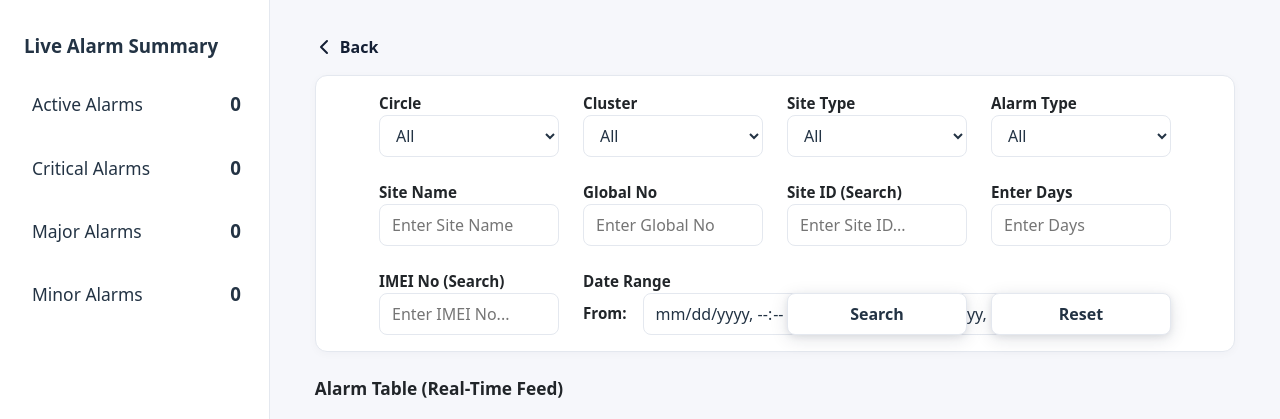
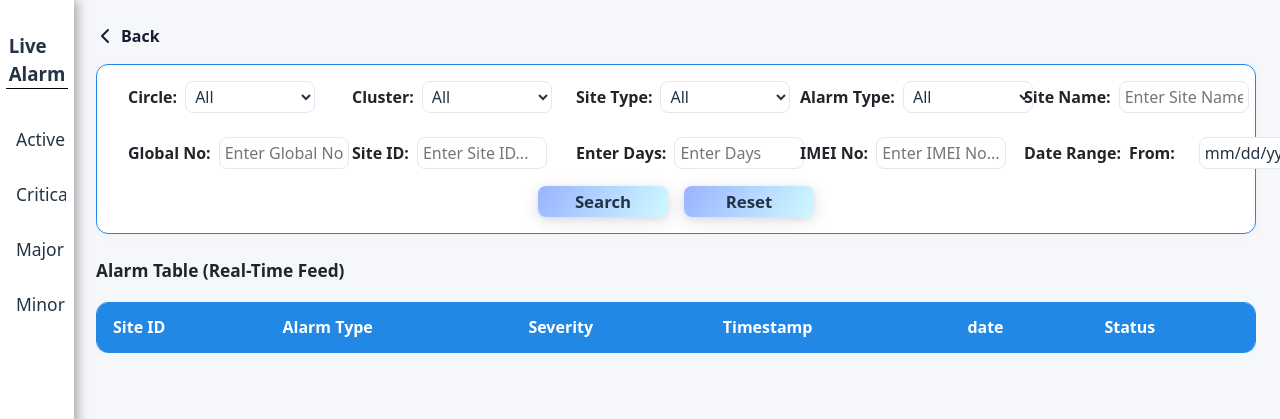
Before and after one commit to Shivam774705/RMS_project, a Django app: template RMS_app/templates/live_alarms.html in a window 1280 px wide. Shown: the part 56-475 px from the top of the page. Run offline with Django 3.2, Linux system fonts and the light colour scheme; the template is opened without the code that fills it, so the values that code supplies are empty.

Commit message:
ui_update

```diff
--- a/RMS_app/templates/filters.html
+++ b/RMS_app/templates/filters.html
@@ -72,28 +56,39 @@
   /* Filter Bar */
   .filter-bar {
     display: flex;
-    justify-content: center;
-    align-items: center;
+    flex-wrap: wrap;
+    justify-content: center; /* center horizontally */
+    align-items: flex-start;
     background: var(--filter-bg-light);
     border-radius: 12px;
-    padding: 16px 24px;
-    display: flex;
-    flex-wrap: wrap;
+    padding: 16px 24px 64px 24px; /* extra bottom padding for buttons */
     gap: 24px;
     box-shadow: var(--box-shadow-light);
-    border: 1px solid var(--card-border-light);
+    border: 1px solid #2189e5ff;
     margin-bottom: 24px;
+    position: relative; /* for absolute button group */
     transition: background 0.3s, color 0.3s, border-color 0.3s;
+    min-height: 130px; /* adjust as needed */
   }
   body.dark-mode .filter-bar {
     background: var(--filter-bg-dark);
-    border-color: var(--card-border-dark);
+    border-color: #2189e5ff;
     box-shadow: var(--box-shadow-dark);
     color: var(--filter-text-dark);
   }
-  .btn-search,
-  .btn-reset {
-    margin-top: 23px;
+
+  /* Button group inside filter-bar, bottom center */
+  .filter-bar .button-group {
+    position: absolute;
+    bottom: 16px;
+    left: 50%;
+    transform: translateX(-50%);
+    display: flex;
+    gap: 16px;
+  }
+  .filter-bar .btn-search,
+  .filter-bar .btn-reset {
+    margin: 0;
     cursor: pointer;
     border: none;
     font-weight: 600;
@@ -106,52 +101,56 @@
     transition: transform 0.18s cubic-bezier(0.36, 1.43, 0.44, 1.01),
       box-shadow 0.18s cubic-bezier(0.36, 1.43, 0.44, 1.01);
 
-    /* 3D gradient overlay for depth */
+    /* 3D gradient overlay */
     background-image: linear-gradient(
       120deg,
-      rgba(255, 255, 255, 0.14) 0%,
-      rgba(255, 255, 255, 0.02) 94%
+      rgba(0, 64, 255, 0.4) 0%,
+      rgba(0, 208, 255, 0.2) 94%
     );
   }
-
-  .btn-search:active,
-  .btn-reset:active {
+  .filter-bar .btn-search:active,
+  .filter-bar .btn-reset:active {
     transform: translateY(2px) scale(0.98);
     box-shadow: 0 2px 7px rgba(22, 36, 59, 0.09),
       0 1px 4px rgba(22, 36, 59, 0.08);
   }
-
-  .btn-search:hover,
-  .btn-reset:hover {
+  .filter-bar .btn-search:hover,
+  .filter-bar .btn-reset:hover {
     box-shadow: 0 6px 24px rgba(160, 160, 160, 0.18),
       0 3px 8px rgba(204, 204, 204, 0.1);
     filter: brightness(1.06);
     outline: none;
   }
-
-  .btn-search:focus,
-  .btn-reset:focus {
+  .filter-bar .btn-search:focus,
+  .filter-bar .btn-reset:focus {
     box-shadow: 0 0 0 2px #8b5cf6, 0 4px 18px rgba(22, 36, 59, 0.12);
   }
 
   .filter-group {
     display: flex;
-    flex-direction: column;
+    flex-direction: row;
     max-width: 180px;
+    margin-right: 20px;
     min-width: 180px;
     flex-grow: 1;
   }
   .filter-label {
+    display: flex;
+    align-items: center;
+    white-space: nowrap;
     font-weight: 600;
-    font-size: 0.95rem;
+    font-size: 1rem;
+    margin-right: 8px;
     color: inherit;
   }
   .filter-select,
   .filter-input {
+    flex: 1;
     border-radius: 8px;
     border: 1px solid var(--card-border-light);
-    padding: 8px 12px;
+    padding: 3px 5px;
     font-size: 1rem;
+    min-width: 130px;
     color: var(--filter-text-light);
     background: var(--card-light);
     transition: background 0.3s, color 0.3s, border-color 0.3s;
@@ -207,7 +221,7 @@
   <div class="filter-bar" role="region" action="{% url 'status' %}" method="get" aria-label="Filter Alarms">
 
     <div class="filter-group">
-      <label for="filter-circle" class="filter-label">Circle</label>
+      <label for="filter-circle" class="filter-label">Circle:</label>
       <select
         id="filter-circle"
         class="filter-select"
@@ -221,7 +235,7 @@
     </div>
 
     <div class="filter-group">
-      <label for="cluster" class="filter-label">Cluster</label>
+      <label for="cluster" class="filter-label">Cluster:</label>
       <select
         id="cluster"
         class="filter-select"
@@ -235,7 +249,7 @@
     </div>
 
     <div class="filter-group">
-      <label for="filter-site-type" class="filter-label">Site Type</label>
+      <label for="filter-site-type" class="filter-label">Site Type:</label>
       <select
         id="filter-site-type"
         class="filter-select"
@@ -248,7 +262,7 @@
       </select>
     </div>
     <div class="filter-group {% if hide_alarm_type %}alarm-type{% endif %}">
-      <label for="filter-alarm-type" class="filter-label">Alarm Type</label>
+      <label for="filter-alarm-type" class="filter-label">Alarm Type:</label>
       <select
         id="filter-alarm-type"
         class="filter-select"
@@ -261,7 +275,7 @@
       </select>
     </div>
     <div class="filter-group {% if hide_site_name %}site-name{% endif %}">
-      <label for="filter-site-name" class="filter-label">Site Name</label>
+      <label for="filter-site-name" class="filter-label">Site Name:</label>
       <input
         type="text"
         placeholder="Enter Site Name"
@@ -271,7 +285,7 @@
       />
     </div>
     <div class="filter-group {% if hide_global_no %}global-no{% endif %}">
-      <label for="filter-global-no" class="filter-label">Global No</label>
+      <label for="filter-global-no" class="filter-label">Global No:</label>
       <input
         type="text"
         placeholder="Enter Global No"
@@ -281,7 +295,7 @@
       />
     </div>
     <div class="filter-group" >
-      <label for="filter-site-id" class="filter-label">Site ID (Search)</label>
+      <label for="filter-site-id" class="filter-label">Site ID:</label>
       <input
         id="filter-site-id"
         class="filter-input"
@@ -291,7 +305,7 @@
       />
     </div>
         <div class="filter-group {% if hide_enter_days %}enter_days{% endif %}">
-      <label for="filter-global-no" class="filter-label">Enter Days</label>
+      <label for="filter-global-no" class="filter-label">Enter Days:</label>
       <input
         type="text"
         placeholder="Enter Days"
@@ -301,7 +315,7 @@
       />
     </div>
     <div class="filter-group {% if hide_imei_no %}imei-no{% endif %}" >
-      <label for="filter-site-id" class="filter-label">IMEI No (Search)</label>
+      <label for="filter-site-id" class="filter-label">IMEI No:</label>
       <input
         id="filter-site-id"
         class="filter-input"
@@ -311,7 +325,7 @@
       />
     </div>
     <div class="filter-group {% if hide_date %}date-range{% endif %}">
-      <label for="filter-from" class="filter-label">Date Range</label>
+      <label for="filter-from" class="filter-label">Date Range:</label>
       <div class=" date-time">
       <label for="filter-from" class="filter-label">From:</label>
       <input type="datetime-local" id="filter-from" class="filter-input" name="from_date" disabled />
@@ -319,16 +333,10 @@
       <input type="datetime-local" id="filter-to" class="filter-input" name="to_date" disabled />
       </div>
     </div>
-    {% comment %} <div class="filter-group {% if hide_export %}export{% endif %}">
-      <button type="submit" class="filter-input btn-search">Export to CSV</button>
-    </div>
-    <div class="filter-group {% if hide_pdf %}pdf{% endif %}">
-      <button type="submit" class="filter-input btn-search">Export to PDF</button>
-    </div> {% endcomment %}
-    <div class="filter-group">
+
+    <!-- Buttons inside the filter bar box, fixed at bottom center of this box -->
+    <div class="button-group" role="group" aria-label="Search and reset filter actions">
       <button type="submit" class="filter-input btn-search">Search</button>
-    </div>
-    <div class="filter-group">
       <button type="reset" class="filter-input btn-reset">Reset</button>
     </div>
   </div>
--- a/RMS_app/templates/live_alarms.html
+++ b/RMS_app/templates/live_alarms.html
@@ -1,5 +1,4 @@
-{% extends "base.html" %}
-{% block div_class %}no-sidebar{% endblock %}
+{% extends "base.html" %} {% block div_class %}no-sidebar{% endblock %}
 {% block body %}
 <style>
   :root {
@@ -16,28 +15,23 @@
     --filter-bg-dark: #1e2a4a;
     --filter-text-light: #233344;
     --filter-text-dark: #d5d9e4;
-    --box-shadow-light: 0 2px 8px rgba(22,36,59,0.03);
-    --box-shadow-dark: 0 2px 8px rgba(10,24,48,0.12);
+    --box-shadow-light: 0 2px 8px rgba(22, 36, 59, 0.03);
+    --box-shadow-dark: 0 2px 8px rgba(10, 24, 48, 0.12);
   }
   div.no-sidebar .sidebar {
     display: none !important;
   }
-  div.no-sidebar .main-content {
-    margin-left: 0 !important;
-  }
-  .main-content {
-    transition: margin-left 0.3s, width 0.3s;
-  }
   body {
     transition: background 0.2s;
-    font-family: system-ui, -apple-system, BlinkMacSystemFont, "Segoe UI", Roboto, Oxygen,
-      Ubuntu, Cantarell, "Open Sans", "Helvetica Neue", sans-serif;
+    font-family: system-ui, -apple-system, BlinkMacSystemFont, "Segoe UI",
+      Roboto, Oxygen, Ubuntu, Cantarell, "Open Sans", "Helvetica Neue",
+      sans-serif;
   }
   body.dark-mode {
     background: var(--background-dark);
     color: var(--card-text-dark);
   }
-  a{
+  a {
     display: inline-flex;
     align-items: center;
     background-color: transparent;
@@ -54,65 +48,94 @@
   .dark-mode a {
     color: #fff;
   }
-  .alarm-layout {
+
+  /* Base styles for collapsible sidebar */
+  .alarm-sidebar {
+    position: fixed;
+    left: 0;
+    top: 56px;
+    width: 74px; /* collapsed width */
+    height: calc(100vh - 56px);
+    background: var(--card-light);
+    color: var(--card-text-light);
+    padding: 2rem 0 2rem 0;
+    box-sizing: border-box;
     display: flex;
-    min-height: calc(100vh - 56px);
-  }
-  .alarm-sidebar {
-    width: var(--sidebar-width);
-    min-width: var(--sidebar-width);
-    background: var(--card-light);
-    border-right: 1px solid var(--card-border-light);
-    padding: 2rem 1.25rem 2rem 1.5rem;
-    color: var(--card-text-light);
-    transition: background 0.2s, color 0.2s;
+    flex-direction: column;
+    transition: width 0.3s ease, background 0.2s, color 0.2s;
+    overflow: hidden;
+    box-shadow: 2px 0 12px rgba(0, 0, 0, 0.4);
+    z-index: 100;
   }
   body.dark-mode .alarm-sidebar {
-    background: transparent;
+    background: var(--card-dark);
     color: var(--card-text-dark);
-    border-right: 1px solid var(--card-border-dark);
-    box-shadow: 2px 0 8px rgba(10,24,48,0.18);
+    box-shadow: 2px 0 12px rgba(0, 0, 0, 0.4);
   }
-  .sidebar-title {
+
+  .alarm-sidebar:hover {
+    width: 270px; /* expanded width */
+    box-shadow: 2px 0 12px rgba(0, 0, 0, 0.4);
+    overflow: visible;
+  }
+
+  /* Title styling */
+  .alarm-sidebar .sidebar-title {
+    border-bottom: 1px solid #000000ff;
     font-size: 1.17rem;
     font-weight: 700;
+    margin-left: 0.4rem;
+    margin-right: 0.4rem;
     margin-bottom: 1.4rem;
+    justify-content: center;
+    display: flex;
+    overflow: hidden;
+    padding: 0 12px;
   }
-  .kpi-entry {
+
+  /* Navigation and KPI Entries as nav items */
+  {% comment %} .alarm-sidebar .sidebar-nav {
+    display: flex;
+    flex-direction: column;
+    gap: 12px;
+    padding: 0 12px;
+    flex-grow: 1;
+    overflow: visible;
+  } {% endcomment %}
+
+  .alarm-sidebar .kpi-entry {
     font-size: 1.09rem;
-    margin-bottom: 1.2rem;
     display: flex;
+    justify-content: space-between;
     align-items: center;
     cursor: pointer;
-    padding: 0.5rem;
+    padding: 0.4rem 0.5rem;
+    margin: 8px;
     border-radius: 6px;
     transition: background-color 0.2s ease;
+    color: inherit;
+    text-decoration: none;
+    white-space: nowrap;
+    overflow: hidden;
   }
-  .kpi-entry:hover {
+
+  .alarm-sidebar .kpi-entry:hover {
     background-color: rgba(0, 123, 255, 0.1);
   }
-  .kpi-entry.active {
-    background-color: rgba(0, 123, 255, 0.2);
+
+  /* Hide label and value text when collapsed */
+  .alarm-sidebar:not(:hover) .nav-item span {
+    display: none;
   }
-  .kpi-label {
-    font-weight: 500;
-    margin-right: 0.6em;
+
+
+  /* Active state styling */
+  .alarm-sidebar .kpi-entry.active {
+    background: linear-gradient(90deg, #8b5cf6 0%, #3b82f6 100%);
+    color: #fff;
+    border-radius: 7px;
   }
-  .kpi-value {
-    font-weight: 600;
-    font-size: 1.17rem;
-    margin-left: auto;
-  }
-  .kpi-dot {
-    width: 17px; height: 17px;
-    border-radius: 50%;
-    margin-right: 0.47em;
-    display: inline-block;
-  }
-  .dot-critical { background: #ed4040; }
-  .dot-major   { background: #f9a120; }
-  .dot-minor   { background: #ffd600; }
-  .dot-total   { background: #5e7bfd; }
+
 
   .main-content {
     flex: 1 1 0;
@@ -126,55 +149,83 @@
     background: var(--card-light);
     border-collapse: separate;
     border-spacing: 0;
-    border: 1px solid var(--card-border-light);
+    overflow: hidden;
+    border: 1px solid #2189e5ff;
     border-radius: 12px;
     box-shadow: var(--box-shadow-light);
   }
   body.dark-mode .alarm-table {
     background: var(--card-dark);
-    border: 1px solid var(--card-border-dark);
+    border: 1px solid #3395ecff;
     box-shadow: var(--box-shadow-dark);
     color: var(--card-text-dark);
   }
-  .alarm-table th, .alarm-table td {
+  .alarm-table th,
+  .alarm-table td {
     padding: 12px 16px;
     vertical-align: middle;
-    border-bottom: 1px solid var(--card-border-light);
+    border-bottom: 1px solid #2189e5ff;
   }
-  body.dark-mode .alarm-table th, body.dark-mode .alarm-table td {
-    border-bottom: 1px solid var(--card-border-dark);
+  body.dark-mode .alarm-table th,
+  body.dark-mode .alarm-table td {
+    border-bottom: 1px solid #3395ecff;
   }
   .alarm-table thead th {
     font-weight: 600;
     text-align: left;
+    background-color: #2189e5ff;
+    color: white;
+  }
+  body.dark-mode .alarm-table thead th {
+    background-color: #3395ecff;
+    color: white;
   }
   .alarm-table tbody tr:last-child td {
     border-bottom: none;
   }
-  .alarm-table .dot-critical { background: #ed4040; }
-  .alarm-table .dot-major { background: #f9a120; }
-  .alarm-table .dot-minor { background: #ffd600; }
-  .alarm-table .severity-text { font-weight: 500; }
+  .alarm-table .dot-critical {
+    background: #ed4040;
+  }
+  .alarm-table .dot-major {
+    background: #f9a120;
+  }
+  .alarm-table .dot-minor {
+    background: #ffd600;
+  }
+  .alarm-table .severity-text {
+    font-weight: 500;
+  }
+
+  .main-content {
+    margin-left: 72px; /* same as sidebar width */
+    padding: 24px; /* or use your desired padding */
+    width: calc(100vw - 72px); /* fill remaining width */
+    transition: margin-left 0.3s;
+    min-height: calc(100vh - 56px);
+    /* Overflow as needed */
+  }
+  .alarm-sidebar:hover ~ .main-content {
+    margin-left: 260px;
+    width: calc(100vw - 260px);
+  }
 </style>
 
 <div class="alarm-layout">
   <aside class="alarm-sidebar">
-    <div class="sidebar-title">
-      Live Alarm Summary
-    </div>
-    <div class="kpi-entry" data-severity="all">
+    <div class="sidebar-title">Live Alarm</div>
+    <div class="kpi-entry" data-severity="all" tabindex="0">
       <span class="kpi-label">Active Alarms</span>
       <span class="kpi-value" id="activeAlarmsCount">0</span>
     </div>
-    <div class="kpi-entry" data-severity="Critical">
-      <span class="kpi-label">Critical Alarms</span>
+    <div class="kpi-entry" data-severity="Critical" tabindex="0">
+      <span class="kpi-label critical">Critical Alarms</span>
       <span class="kpi-value" id="criticalAlarmsCount">0</span>
     </div>
-    <div class="kpi-entry" data-severity="Major">
+    <div class="kpi-entry" data-severity="Major" tabindex="0">
       <span class="kpi-label">Major Alarms</span>
       <span class="kpi-value" id="majorAlarmsCount">0</span>
     </div>
-    <div class="kpi-entry" data-severity="Minor">
+    <div class="kpi-entry" data-severity="Minor" tabindex="0">
       <span class="kpi-label">Minor Alarms</span>
       <span class="kpi-value" id="minorAlarmsCount">0</span>
     </div>
@@ -182,16 +233,29 @@
 
   <section class="main-content">
     <a href="/index">
-      <svg xmlns="http://www.w3.org/2000/svg"
-           width="18" height="18" fill="none" stroke="currentColor"
-           viewBox="0 0 18 18" style="vertical-align: middle; margin-right: 7px;">
-        <path d="M12 15l-6-6 6-6" stroke-width="2" stroke-linecap="round" stroke-linejoin="round"/>
+      <svg
+        xmlns="http://www.w3.org/2000/svg"
+        width="18"
+        height="18"
+        fill="none"
+        stroke="currentColor"
+        viewBox="0 0 18 18"
+        style="vertical-align: middle; margin-right: 7px"
+      >
+        <path
+          d="M12 15l-6-6 6-6"
+          stroke-width="2"
+          stroke-linecap="round"
+          stroke-linejoin="round"
+        />
       </svg>
       Back
     </a>
 
     {% include "filters.html" %}
-    <div style="font-size:1.08rem;font-weight:600;margin-bottom:1.1rem;">Alarm Table (Real-Time Feed)</div>
+    <div style="font-size: 1.08rem; font-weight: 600; margin-bottom: 1.1rem">
+      Alarm Table (Real-Time Feed)
+    </div>
     <div class="table-responsive">
       <table class="alarm-table" id="alarmsTable">
         <thead>
@@ -202,7 +266,6 @@
             <th>Timestamp</th>
             <th>date</th>
             <th>Status</th>
-
           </tr>
         </thead>
         <tbody id="alarmsTableBody">
@@ -214,9 +277,9 @@
 </div>
 
 <script>
-  document.body.classList.add('no-sidebar');
+  document.body.classList.add("no-sidebar");
 
-  document.addEventListener("DOMContentLoaded", function() {
+  document.addEventListener("DOMContentLoaded", function () {
     const kpiEntries = document.querySelectorAll(".kpi-entry");
     const tableBody = document.getElementById("alarmsTableBody");
     const activeCountElem = document.getElementById("activeAlarmsCount");
@@ -239,27 +302,42 @@
     }
 
     function getSeverity(alarm) {
-      if (alarm.MAINS_FAIL || alarm.LOW_BATTERY_VOLTAGE || alarm.DG_Failed_to_start || alarm.COMMUNICATION_LOST) return "Critical";
+      if (
+        alarm.MAINS_FAIL ||
+        alarm.LOW_BATTERY_VOLTAGE ||
+        alarm.DG_Failed_to_start ||
+        alarm.COMMUNICATION_LOST
+      )
+        return "Critical";
       if (alarm.DG_OVERLOAD || alarm.POWER_FLUCTUATION) return "Major";
-      if (alarm.DOOR_ALARM || alarm.HIGH_TEMPERATURE || alarm.SENSOR_FAILURE) return "Minor";
+      if (alarm.DOOR_ALARM || alarm.HIGH_TEMPERATURE || alarm.SENSOR_FAILURE)
+        return "Minor";
       return "Unknown";
     }
 
     function getSeverityDotClass(severity) {
-      switch(severity) {
-        case "Critical": return "dot-critical";
-        case "Major": return "dot-major";
-        case "Minor": return "dot-minor";
-        default: return "";
+      switch (severity) {
+        case "Critical":
+          return "dot-critical";
+        case "Major":
+          return "dot-major";
+        case "Minor":
+          return "dot-minor";
+        default:
+          return "";
       }
     }
 
     function getSeverityColor(severity) {
-      switch(severity) {
-        case "Critical": return "#ed4040";
-        case "Major": return "#f9a120";
-        case "Minor": return "#ffd600";
-        default: return "#000";
+      switch (severity) {
+        case "Critical":
+          return "#ed4040";
+        case "Major":
+          return "#f9a120";
+        case "Minor":
+          return "#ffd600";
+        default:
+          return "#000";
       }
     }
 
@@ -267,18 +345,19 @@
       if (!timestamp) return "";
       const date = new Date(timestamp);
       return date.toLocaleString([], {
-    year: 'numeric',
-    month: '2-digit',
-    day: '2-digit',
-    hour: '2-digit',
-    minute: '2-digit'
+        year: "numeric",
+        month: "2-digit",
+        day: "2-digit",
+        hour: "2-digit",
+        minute: "2-digit",
       });
     }
 
-
     function updateKpiCounts(data) {
-      let critical = 0, major = 0, minor = 0;
-      data.forEach(alarm => {
+      let critical = 0,
+        major = 0,
+        minor = 0;
+      data.forEach((alarm) => {
         const sev = getSeverity(alarm);
         if (sev === "Critical") critical++;
         else if (sev === "Major") major++;
@@ -292,15 +371,17 @@
 
     function renderTable(data) {
       tableBody.innerHTML = "";
-      data.forEach(alarm => {
+      data.forEach((alarm) => {
         const severity = getSeverity(alarm);
         const row = document.createElement("tr");
         row.innerHTML = `
-          <td>${alarm.site_id || ''}</td>
+          <td>${alarm.site_id || ""}</td>
           <td>${getAlarmType(alarm)}</td>
           <td>
             <span class="kpi-dot ${getSeverityDotClass(severity)}"></span>
-            <span class="severity-text" style="color:${getSeverityColor(severity)};">${severity}</span>
+            <span class="severity-text" style="color:${getSeverityColor(
+              severity
+            )};">${severity}</span>
           </td>
           <td>${formatTimestamp(alarm.created_dt)}</td>
           <td>${alarm.status || "Open"}</td>
@@ -312,10 +393,10 @@
 
     function setupKpiFilter() {
       const rows = document.querySelectorAll("#alarmsTableBody tr");
-      kpiEntries.forEach(entry => {
+      kpiEntries.forEach((entry) => {
         entry.addEventListener("click", () => {
           const severity = entry.getAttribute("data-severity");
-          rows.forEach(row => {
+          rows.forEach((row) => {
             const cell = row.querySelector("td:nth-child(3) .severity-text");
             const rowSeverity = cell ? cell.textContent.trim() : "";
             if (severity === "all" || rowSeverity === severity) {
@@ -324,7 +405,7 @@
               row.style.display = "none";
             }
           });
-          kpiEntries.forEach(e => e.classList.remove("active"));
+          kpiEntries.forEach((e) => e.classList.remove("active"));
           entry.classList.add("active");
         });
       });
@@ -333,15 +414,15 @@
     }
 
     // Fetch alarm data from REST API and render
-    fetch('/api/alarms/')
-      .then(response => response.json())
-      .then(data => {
-         const count = data.length;   // ✅ total records
+    fetch("/api/alarms/")
+      .then((response) => response.json())
+      .then((data) => {
+        const count = data.length; // ✅ total records
         console.log("Total alarms:", count);
         updateKpiCounts(data);
         renderTable(data);
       })
-      .catch(error => {
+      .catch((error) => {
         console.error("Error loading alarm data:", error);
       });
   });
```
Also changed, not shown: other parts of RMS_app/templates/filters.html (+23 -24 lines), RMS_app/templates/status.html (+38 -18 lines). Lines whose indentation alone changed are shown as unchanged.
